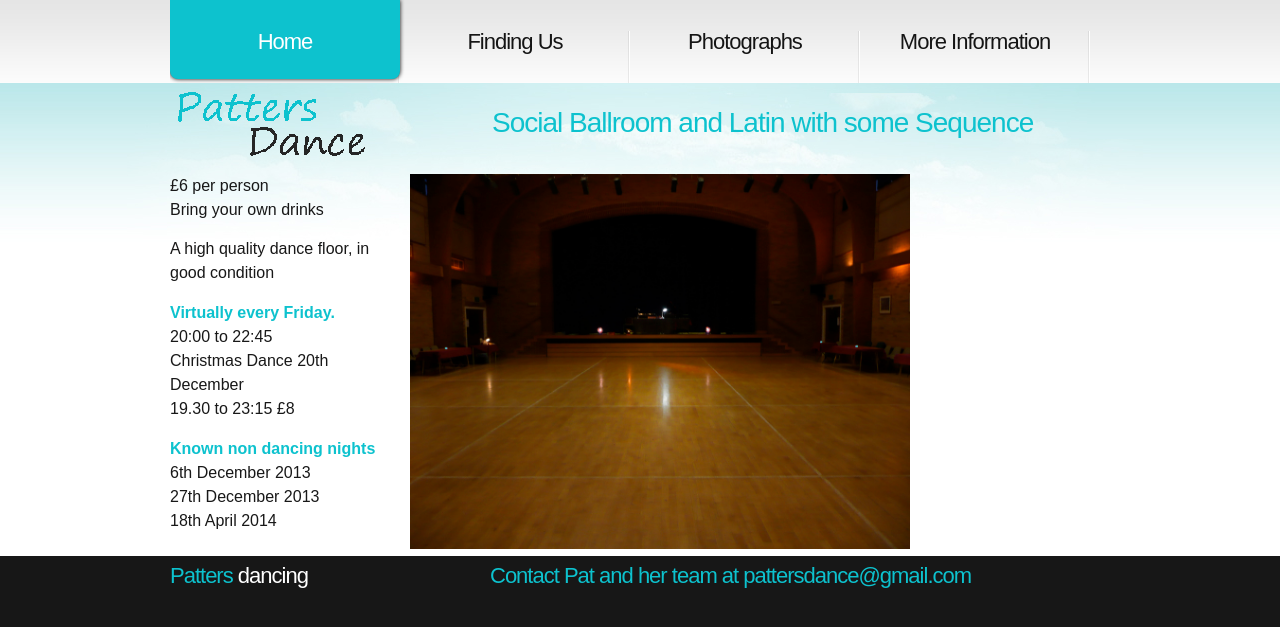
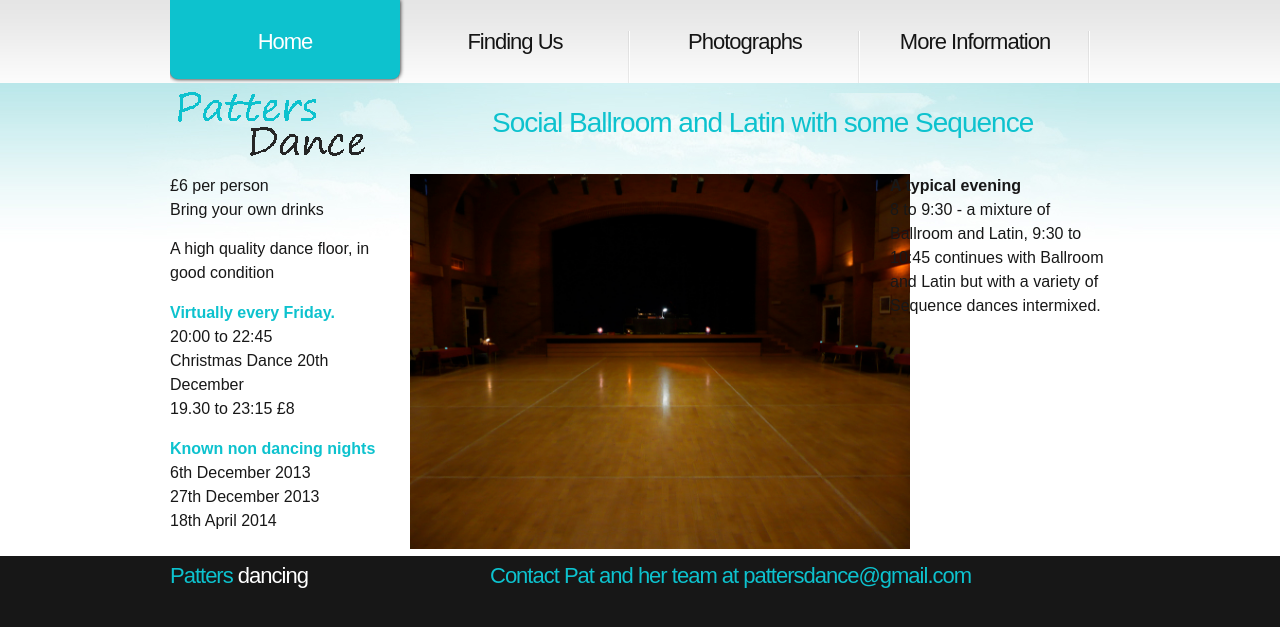
Before and after one commit to ramsayd/patters, a Jekyll site: the page built from 00_index.md, in a window 1280 px wide. Shown: the top 627 px of the page. Built offline with Jekyll 4.4.1, drawn with Linux system fonts in a browser that asks for light colours.

Commit message:
Update 00_index.md

```diff
--- a/00_index.md
+++ b/00_index.md
@@ -24,3 +24,9 @@ permalink: "index.html"
 <article class="grid_6">
 	<img width="500" src="images/dancefloor.jpg"/>
 </article>
+
+<article class="grid_3">
+	<strong>A typical evening</strong>
+	<br />
+	8 to 9:30 - a mixture of Ballroom and Latin, 9:30 to 10:45 continues with Ballroom and Latin but with a variety of Sequence dances intermixed.
+</article>
```
